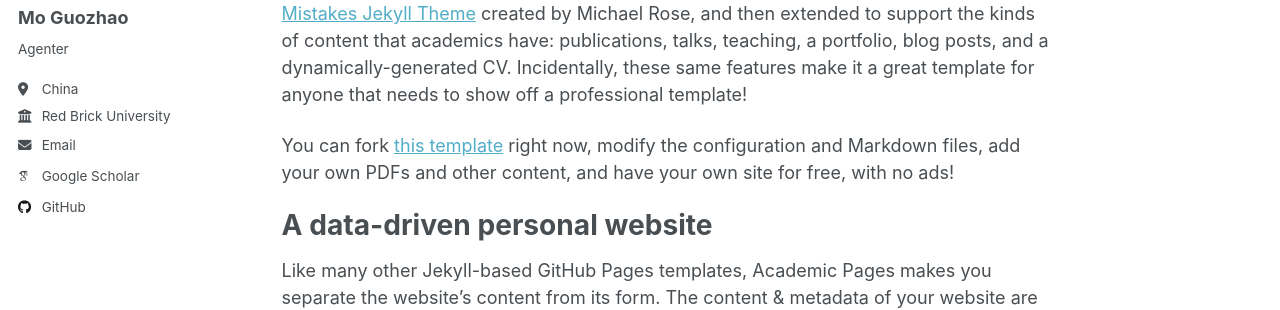
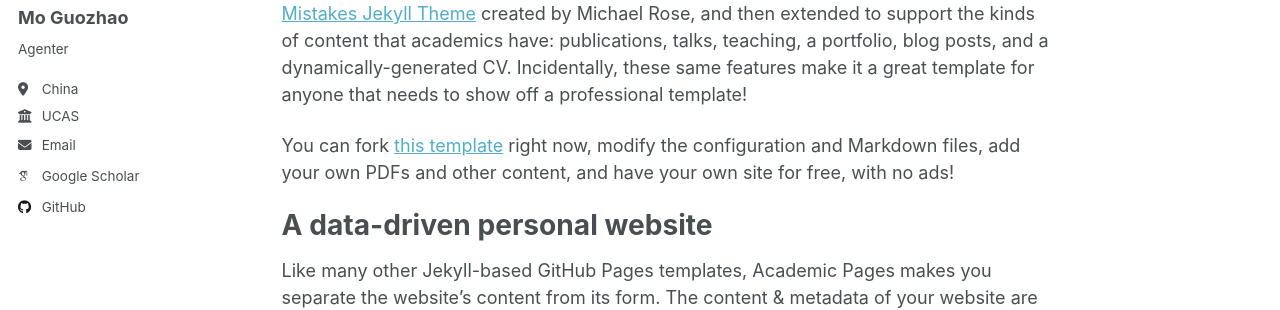
Before and after one commit to hysyyds/hysyyds.github.io, a Jekyll site: the page built from _pages/about.md, in a window 1280 px wide. Shown: the part 277-587 px from the top of the page. Built offline with Jekyll 4.4.1, drawn with Linux system fonts in a browser that asks for light colours; some web fonts are replaced; a script that is not in the unit is left out.

Commit message:
Update _config.yml

```diff
--- a/_config.yml
+++ b/_config.yml
@@ -27,7 +27,7 @@ author:
   pronouns         : # example: "she/her"
   bio              : "Agenter"
   location         : "China"
-  employer         : "Red Brick University"
+  employer         : "UCAS"
   uri              : # URL
   email            : "moguozhao24@iscas.ac.cn"
 
```
